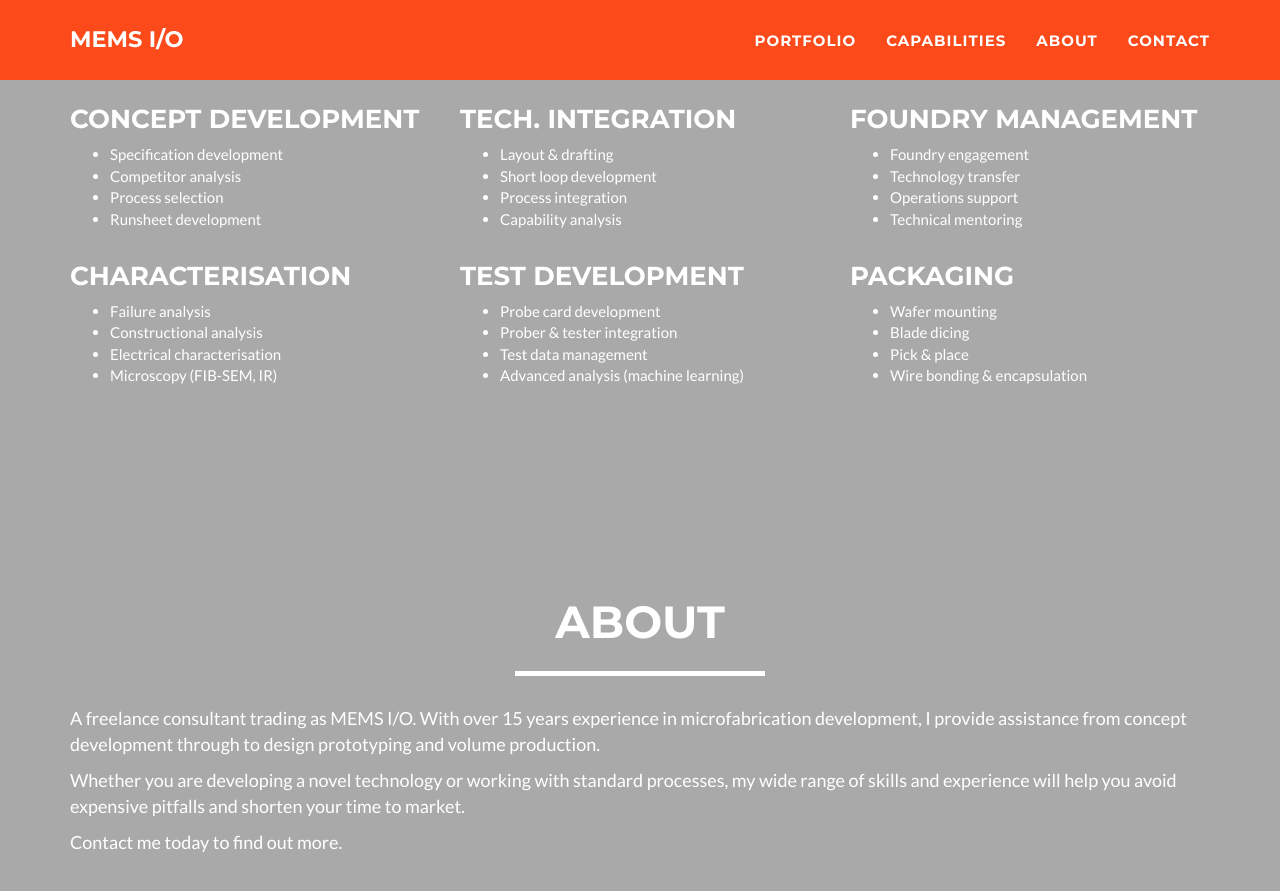
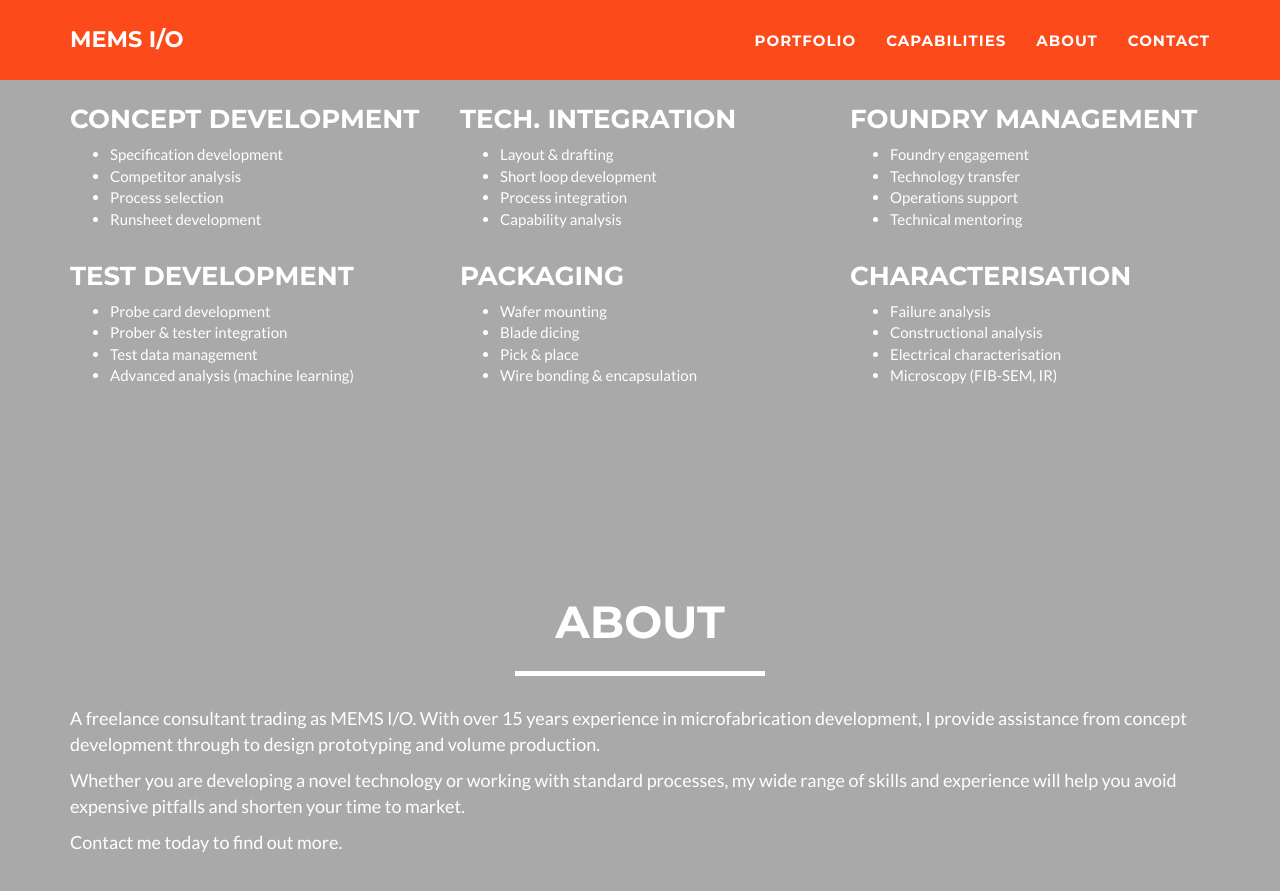
Before and after one commit to memsio/memsio.github.io, a Jekyll site: the page built from index.html, in a window 1280 px wide and 900 px high, scrolled down 1224 px. Shown: the top 891 px of the window. Built offline with Jekyll 4.4.1, drawn with Linux system fonts in a browser that asks for light colours; some of the changed lines change nothing that is shown.

Commit message:
reorder capabilities

```diff
--- a/_includes/capabilities.html
+++ b/_includes/capabilities.html
@@ -43,16 +43,6 @@
 
             <div class="row">
               <div class="col-lg-4">
-                    <h3>Characterisation</h3>
-                    <ul>
-                        <li>Failure analysis</li>
-                        <li>Constructional analysis</li>
-                        <li>Electrical characterisation</li>
-                        <li>Microscopy (FIB-SEM, IR)</li>
-                    </ul>
-                </div>
-
-                <div class="col-lg-4">
                   <h3>Test Development</h3>
                   <ul>
                       <li>Probe card development</li>
@@ -61,7 +51,6 @@
                       <li>Advanced analysis (machine learning)</li>
                   </ul>
               </div>
-
               <div class="col-lg-4">
               <h3>Packaging</h3>
                   <ul>
@@ -71,6 +60,15 @@
                       <li>Wire bonding & encapsulation</li>
                   </ul>
               </div>
+              <div class="col-lg-4">
+                <h3>Characterisation</h3>
+                    <ul>
+                        <li>Failure analysis</li>
+                        <li>Constructional analysis</li>
+                        <li>Electrical characterisation</li>
+                        <li>Microscopy (FIB-SEM, IR)</li>
+                    </ul>
+                </div>
             </div>
 
         </div>
```
Lines whose indentation alone changed are shown as unchanged.
